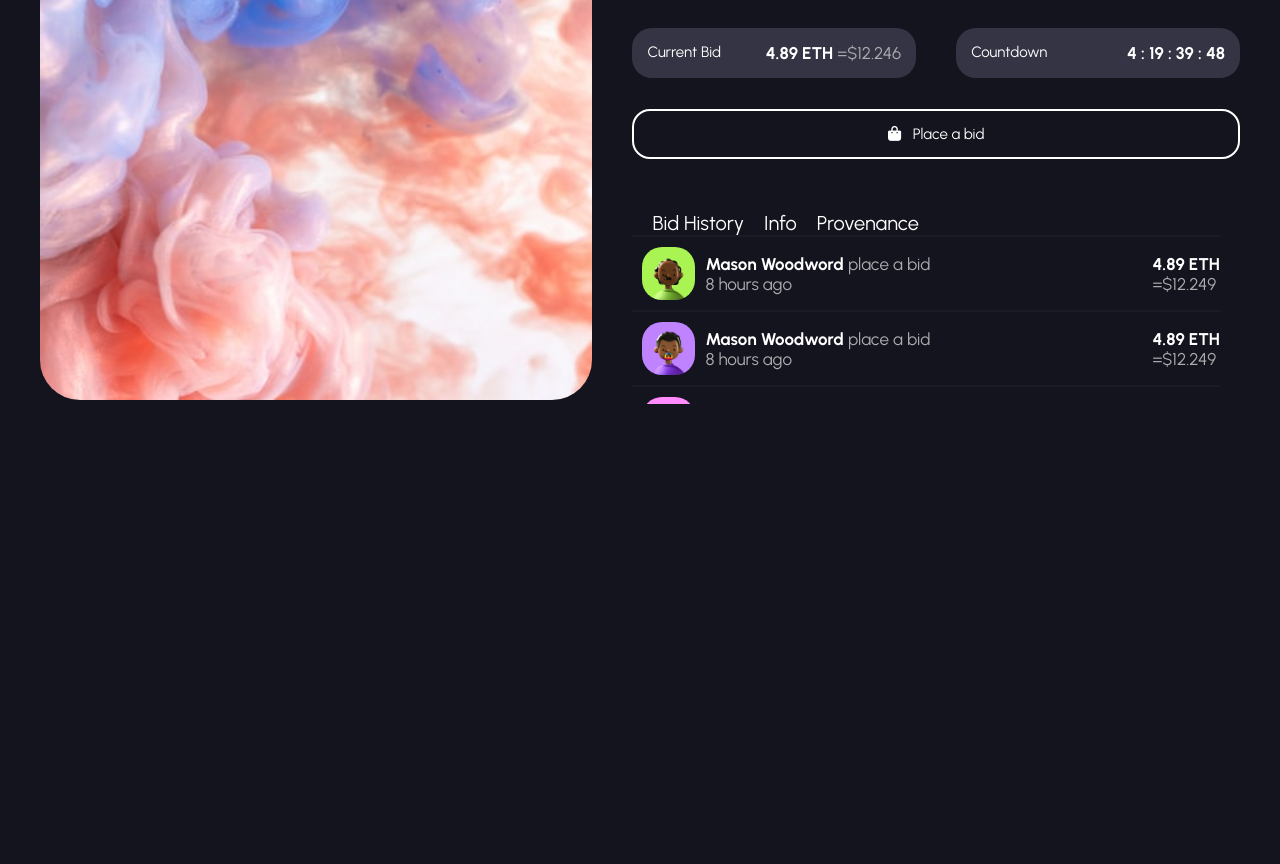
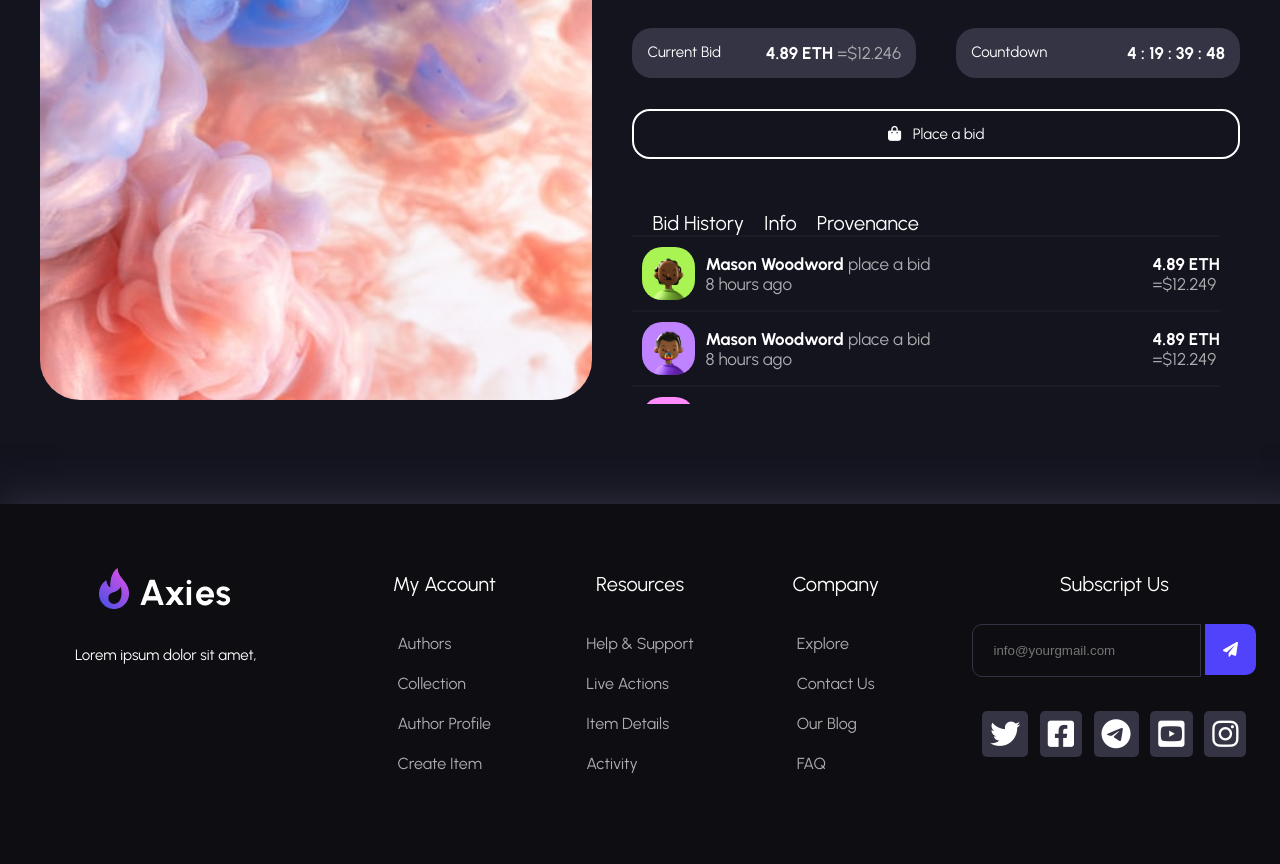
Before and after one commit to jahangiri20/Front-End-Mentorship-p2-Axise, a website: page item.html in a window 1280 px wide. Shown: the part 765-1629 px from the top of the page. Before the commit the page ends 1209 px from the top, so only its background shows below. Drawn offline with Linux system fonts and the light colour scheme.

Commit message:
footer item

```diff
--- a/item.html
+++ b/item.html
@@ -13,11 +13,10 @@
     <link rel="stylesheet" href="./css/layout.css">
     <link rel="stylesheet" href="./css/header.css">
     <link rel="stylesheet" href="./profile/profile.css">
-
-
+    <link rel="stylesheet" href="./css/footer.css">
 
     <title>Item</title>
-    <head>
+</head>
     <body>
         <section id="nav">
             <div class="container">
@@ -223,7 +222,64 @@
         </div>
     </section>
 
-</head>
+    <section>
+      <div class="footer">
+        <div class="containar">
+          <div class="footer__items">
+            <div class="footer__item">
+              <div class="footer__logo">
+                <img src="./assets/logo_dark.png" alt="" />
+              </div>
+              <div class="footer__p">Lorem ipsum dolor sit amet,</div>
+            </div>
+            <div class="footer__item">
+              <div class="footer__title">My Account</div>
+              <div class="footer__link">
+                <a href="#">Authors</a> <a href="#">Collection</a
+                ><a href="#">Author Profile</a><a href="#">Create Item</a>
+              </div>
+            </div>
+            <div class="footer__item">
+              <div class="footer__title">Resources</div>
+              <div class="footer__link">
+                <a href="#">Help & Support</a> <a href="#">Live Actions</a
+                ><a href="#">Item Details</a><a href="#">Activity</a>
+              </div>
+            </div>
+            <div class="footer__item">
+              <div class="footer__title">Company</div>
+              <div class="footer__link">
+                <a href="#">Explore</a> <a href="#">Contact Us</a>
+                <a href="#">Our Blog</a> <a href="#">FAQ</a>
+              </div>
+            </div>
+            <div class="footer__item">
+              <div class="footer__title">Subscript Us</div>
+              <div class="footer__email">
+                <input
+                  type="email"
+                  name="email"
+                  id="email"
+                  placeholder="info@yourgmail.com"
+                />
+                <a href=""
+                  ><i class="fa fa-paper-plane" aria-hidden="true"></i
+                ></a>
+              </div>
+              <div class="footer__icons--link">
+                <a href="#"><i class="fa-brands fa-twitter"></i></a>
+                <a href="#"><i class="fa-brands fa-facebook-square"></i></a>
+                <a href="#"><i class="fa-brands fa-telegram"></i></a>
+                <a href="#"><i class="fa-brands fa-youtube-square"></i></a>
+                <a href="#"><i class="fa-brands fa-instagram"></i></a>
+              </div>
+            </div>
+          </div>
+        </div>
+      </div>
+    </section>
+
+
 
 </body>
 </html>
```
